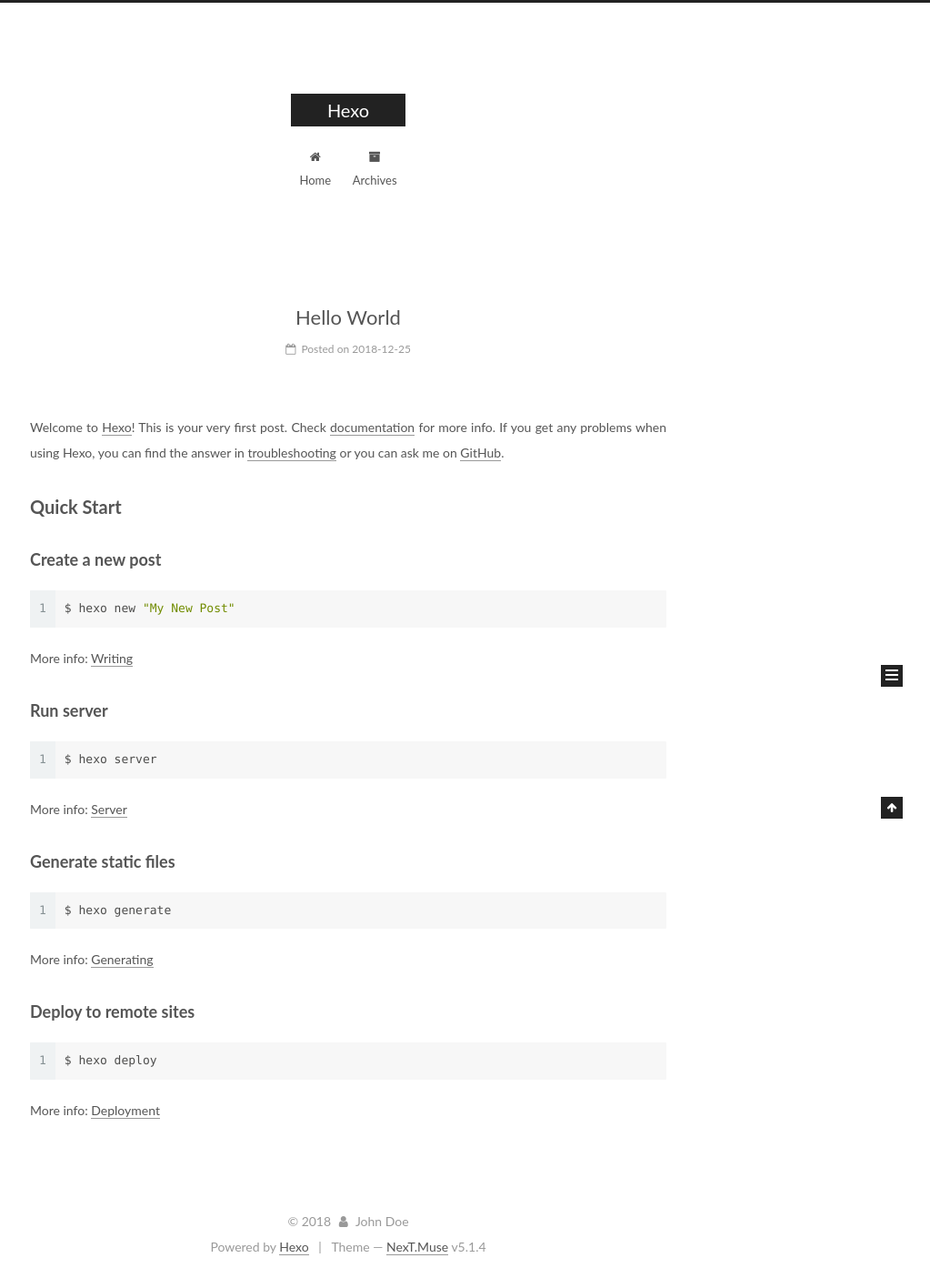
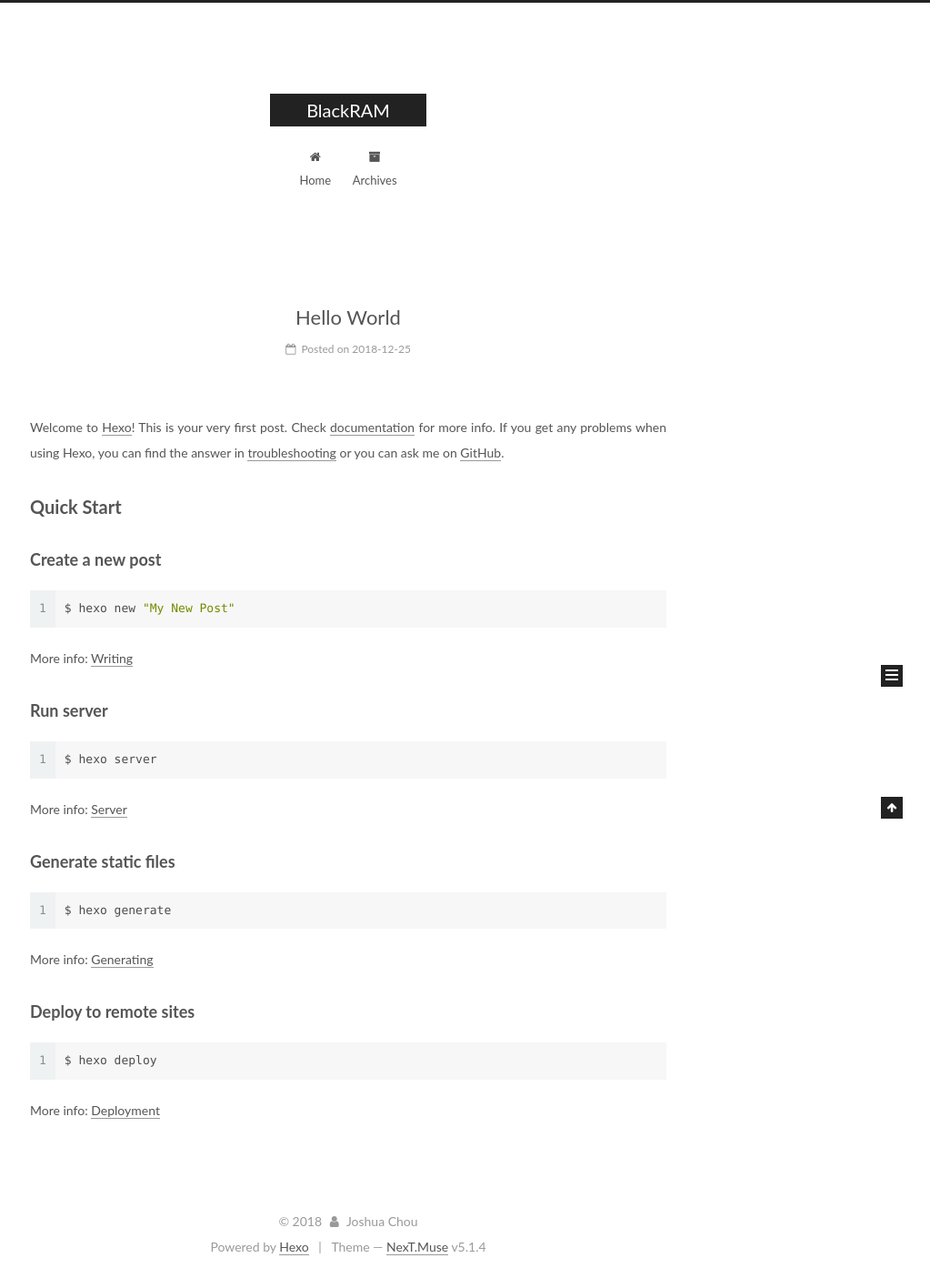
Before and after one commit to JoshuaChou2018/joshuachou2018.github.io, a plain HTML site: page index.html in a window 1280 px wide. Shown: the whole page at 91% size, without its empty margins (257-1280 px from the left). Drawn offline with Linux system fonts and the light colour scheme.

Commit message:
Site updated: 2018-12-25 14:15:52

```diff
--- a/css/main.css
+++ b/css/main.css
@@ -1822,7 +1822,7 @@ pre .javascript .function {
   width: 4px;
   height: 4px;
   border-radius: 50%;
-  background: #6ca3ff;
+  background: #14362a;
 }
 .links-of-blogroll {
   font-size: 13px;
--- a/index.html
+++ b/index.html
@@ -80,12 +80,12 @@
 
 
 <meta property="og:type" content="website">
-<meta property="og:title" content="Hexo">
-<meta property="og:url" content="http://yoursite.com/index.html">
-<meta property="og:site_name" content="Hexo">
+<meta property="og:title" content="BlackRAM">
+<meta property="og:url" content="http://joshuachou.top/index.html">
+<meta property="og:site_name" content="BlackRAM">
 <meta property="og:locale" content="default">
 <meta name="twitter:card" content="summary">
-<meta name="twitter:title" content="Hexo">
+<meta name="twitter:title" content="BlackRAM">
 
 
 
@@ -115,13 +115,13 @@
 
 
 
-  <link rel="canonical" href="http://yoursite.com/">
+  <link rel="canonical" href="http://joshuachou.top/">
 
 
 
 
 
-  <title>Hexo</title>
+  <title>BlackRAM</title>
 
 
 
@@ -152,7 +152,7 @@
     <div class="custom-logo-site-title">
       <a href="/" class="brand" rel="start">
         <span class="logo-line-before"><i></i></span>
-        <span class="site-title">Hexo</span>
+        <span class="site-title">BlackRAM</span>
         <span class="logo-line-after"><i></i></span>
       </a>
     </div>
@@ -229,16 +229,16 @@
 
 
   <div class="post-block">
-    <link itemprop="mainEntityOfPage" href="http://yoursite.com/2018/12/25/hello-world/">
+    <link itemprop="mainEntityOfPage" href="http://joshuachou.top/2018/12/25/hello-world/">
 
     <span hidden itemprop="author" itemscope="" itemtype="http://schema.org/Person">
-      <meta itemprop="name" content="John Doe">
+      <meta itemprop="name" content="Joshua Chou">
       <meta itemprop="description" content="">
       <meta itemprop="image" content="/images/avatar.gif">
     </span>
 
     <span hidden itemprop="publisher" itemscope="" itemtype="http://schema.org/Organization">
-      <meta itemprop="name" content="Hexo">
+      <meta itemprop="name" content="BlackRAM">
     </span>
 
 
@@ -379,7 +379,7 @@
         <div class="site-overview">
           <div class="site-author motion-element" itemprop="author" itemscope="" itemtype="http://schema.org/Person">
 
-              <p class="site-author-name" itemprop="name">John Doe</p>
+              <p class="site-author-name" itemprop="name">Joshua Chou</p>
               <p class="site-description motion-element" itemprop="description"></p>
           </div>
 
@@ -435,7 +435,7 @@
   <span class="with-love">
     <i class="fa fa-user"></i>
   </span>
-  <span class="author" itemprop="copyrightHolder">John Doe</span>
+  <span class="author" itemprop="copyrightHolder">Joshua Chou</span>
 
 
 </div>
```
Also changed, not shown: 2018/12/25/hello-world/index.html (+10 -10 lines), archives/2018/12/index.html (+9 -9 lines), archives/2018/index.html (+9 -9 lines), archives/index.html (+9 -9 lines).
